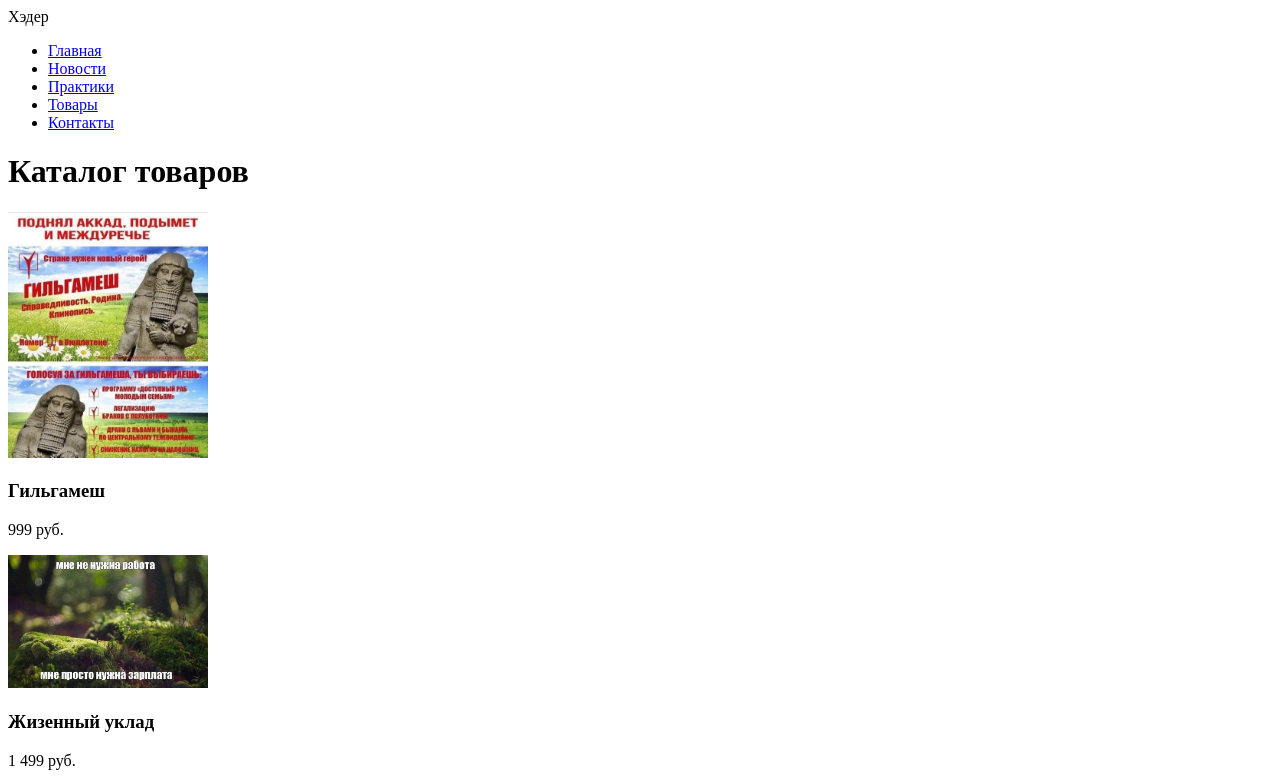
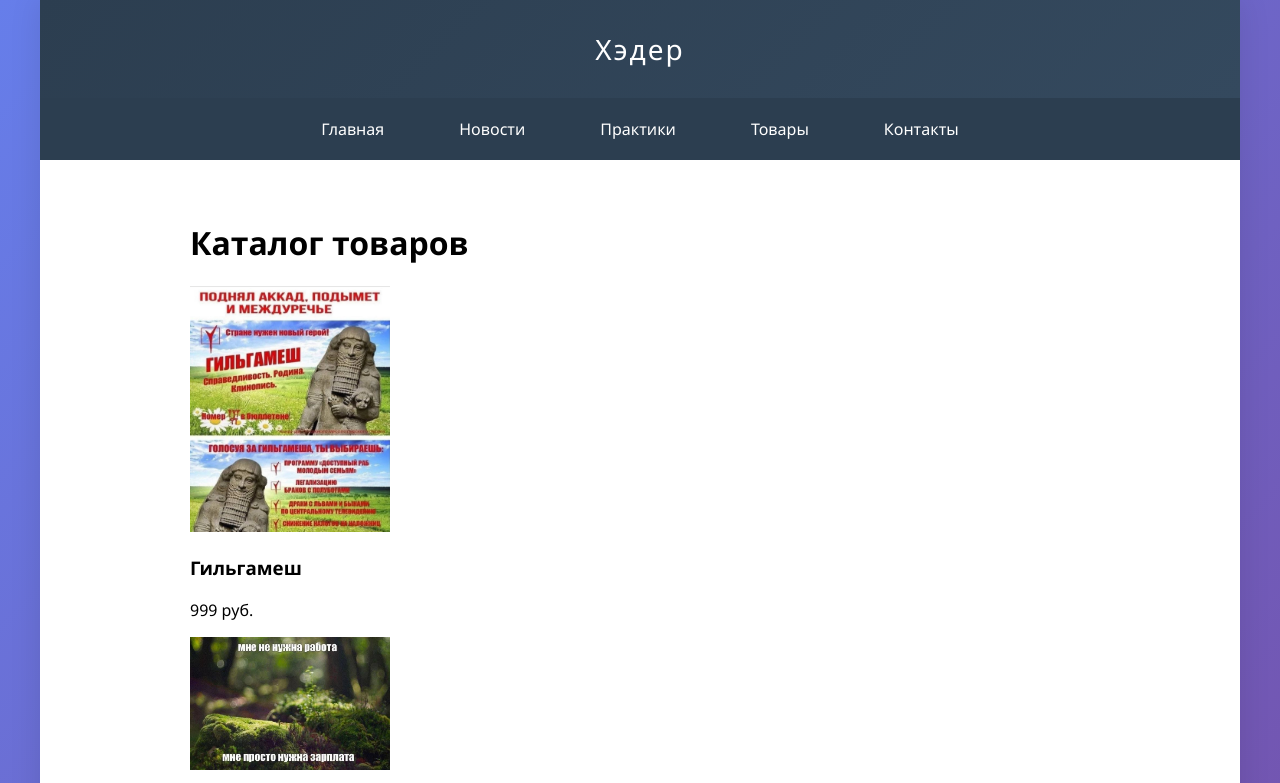
Before and after one commit to daniildddd/frontend-and-backend-practice, a plain HTML site: page pages/goods.html in a window 1280 px wide. Shown: the top 783 px of the page. Drawn offline with Linux system fonts and the light colour scheme.

Commit message:
refactor: update goods page structure with CSS

```diff
--- a/pages/goods.html
+++ b/pages/goods.html
@@ -4,21 +4,23 @@
 		<meta charset="UTF-8" />
 		<meta name="viewport" content="width=device-width, initial-scale=1.0" />
 		<title>Товары</title>
+		<link rel="stylesheet" href="../style/styles.css" />
 	</head>
 	<body>
-		<div id="header">Хэдер</div>
+		<div class="page-container">
+			<header class="header">Хэдер</header>
 
-		<div id="menu">
-			<ul>
-				<li><a href="../index.html">Главная</a></li>
-				<li><a href="news.html">Новости</a></li>
-				<li><a href="practices.html">Практики</a></li>
-				<li><a href="goods.html">Товары</a></li>
-				<li><a href="contacts.html">Контакты</a></li>
+			<nav class="nav">
+				<ul class="nav-list">
+					<li><a href="../index.html" class="nav-link">Главная</a></li>
+					<li><a href="news.html" class="nav-link">Новости</a></li>
+					<li><a href="practices.html" class="nav-link">Практики</a></li>
+					<li><a href="goods.html" class="nav-link">Товары</a></li>
+					<li><a href="contacts.html" class="nav-link">Контакты</a></li>
 				</ul>
-		</div>
+			</nav>
 
-		<div id="content">
+			<main class="content">
 				<h1>Каталог товаров</h1>
 
 				<div class="products-grid">
@@ -40,8 +42,9 @@
 						<p class="price">2 299 руб.</p>
 					</div>
 				</div>
+			</main>
+
+			<footer class="footer">фуллстек лучше всех</footer>
 		</div>
-
-		<div id="footer">фуллстек лучше всех</div>
 	</body>
 </html>
```
Lines whose indentation alone changed are shown as unchanged.
